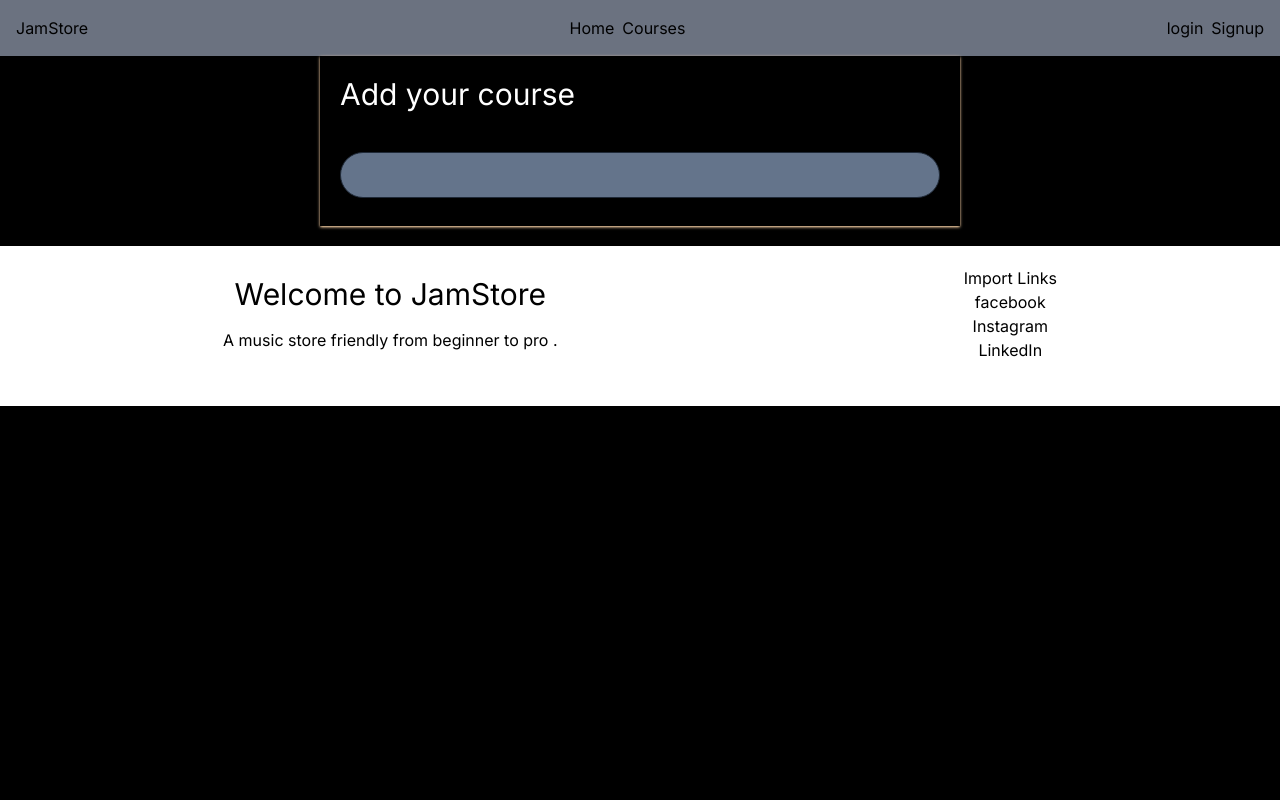
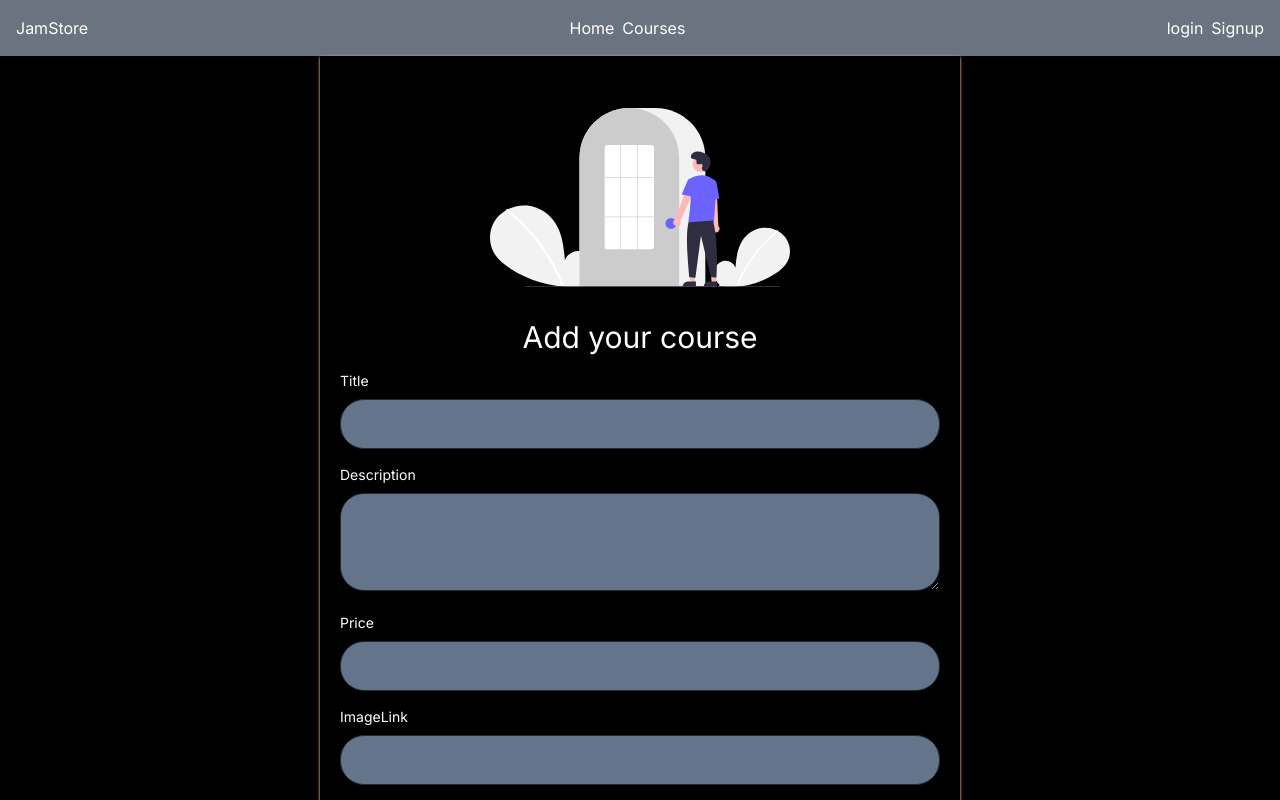
Before and after one commit to Yeshey-Gyatso/course-selling-app, a Next.js app in the folder course-selling-app/: page /add-course in a window 1280 px wide. Shown: the top 800 px of the page. Built offline with nearby package versions, Linux system fonts and the light colour scheme.

Commit message:
new add course designs

```diff
--- a/course-selling-app/src/app/add-course/page.tsx
+++ b/course-selling-app/src/app/add-course/page.tsx
@@ -1,4 +1,7 @@
+"use client"
 import React from 'react'
+import loginSvg from "../assets/login.svg";
+import Image from 'next/image';
 
 export const metadata={
     title:"Add Course: JamStore",
@@ -12,21 +15,89 @@ const AddCourse = () => {
         shadow-orange-200 shadow
         p-5
         '>
-            <h1 className='text-3xl text-white'> Add your course</h1>
+            <div className='my-8 flex justify-center items-center'>
+                <Image alt='image'
+                style={{
+                 width:"50%",
+                }}
+                src={loginSvg}/>
+            </div>
+            <h1 className='text-3xl text-center '> Add your course</h1>
             <form action="#!">
+                {/* title */}
                 <div className=' mt-4'>
-                    <label htmlFor="title">Title</label>
+                    <label htmlFor="title"
+                    className='  block text-sm mb-2'
+                    >Title</label>
                     <input  type="text"
-                     className=' block text-sm text-white
-                     font-medium mb-2 w-full p-3 rounded-3xl
+                     className='
+                     font-medium  w-full p-3 rounded-3xl
                      bg-slate-500 focus:ring-gray-100
                      border border-gray-800
 
                      '
                      id='course_title'
                      />
+                </div>
+                {/* description */}
+                <div className=' mt-4'>
+                    <label htmlFor="description"
+                    className='  block text-sm mb-2'
+                    >Description</label>
+                    <textarea
+                     className='
+                     font-medium  w-full p-3 rounded-3xl
+                     bg-slate-500 focus:ring-gray-100
+                     border border-gray-800
 
+                     '
+                     id='course_description'
+                     rows={3}
+                     />
                 </div>
+
+                {/* price */}
+
+                <div className=' mt-4'>
+                    <label htmlFor="price"
+                    className='  block text-sm mb-2'
+                    >Price</label>
+                    <input  type="number"
+                     className='
+                     font-medium  w-full p-3 rounded-3xl
+                     bg-slate-500 focus:ring-gray-100
+                     border border-gray-800
+
+                     '
+                     id='course_price'
+                     />
+                </div>
+
+                {/* image */}
+
+                <div className=' mt-4'>
+                    <label htmlFor="imageLink"
+                    className='  block text-sm mb-2'
+                    >ImageLink</label>
+                    <input  type="url"
+                     className='
+                     font-medium  w-full p-3 rounded-3xl
+                     bg-slate-500 focus:ring-gray-100
+                     border border-gray-800
+
+                     '
+                     id='course_imageLink'
+                     />
+                </div>
+
+                {/* button */}
+                <div className='flex justify-center gap-x-4 mt-4'>
+                    <button className=' bg-blue-700 p-3 rounded-full
+                     hover:bg-blue-800 '>Add Course</button>
+                     <button className=' bg-red-700 p-3 rounded-full
+                     hover:bg-red-800 '>Clear</button>
+                </div>
+
             </form>
 
         </div>
--- a/course-selling-app/src/app/layout.tsx
+++ b/course-selling-app/src/app/layout.tsx
@@ -19,7 +19,7 @@ export default function RootLayout({
 
   return (
     <html lang="en">
-      <body className={`${inter.className} bg-black`}>
+      <body className={`${inter.className} bg-black text-white`}>
         <CustomNavbar/>
         <div>{children}</div>
         <Footer/>
--- a/course-selling-app/src/components/Footer.tsx
+++ b/course-selling-app/src/components/Footer.tsx
@@ -2,7 +2,7 @@
 import React from 'react'
 
 const Footer = () => {
-  return (<footer className='h-40 bg-white mt-5'>
+  return (<footer className='h-40 bg-slate-800 mt-5'>
     <div className=' flex p-5 justify-around'>
       <div className=' text-center flex flex-col justify-center '>
           <h1 className=' text-3xl '>Welcome to JamStore</h1>
```
Also changed, not shown: course-selling-app/src/app/assets/login.svg (added).
